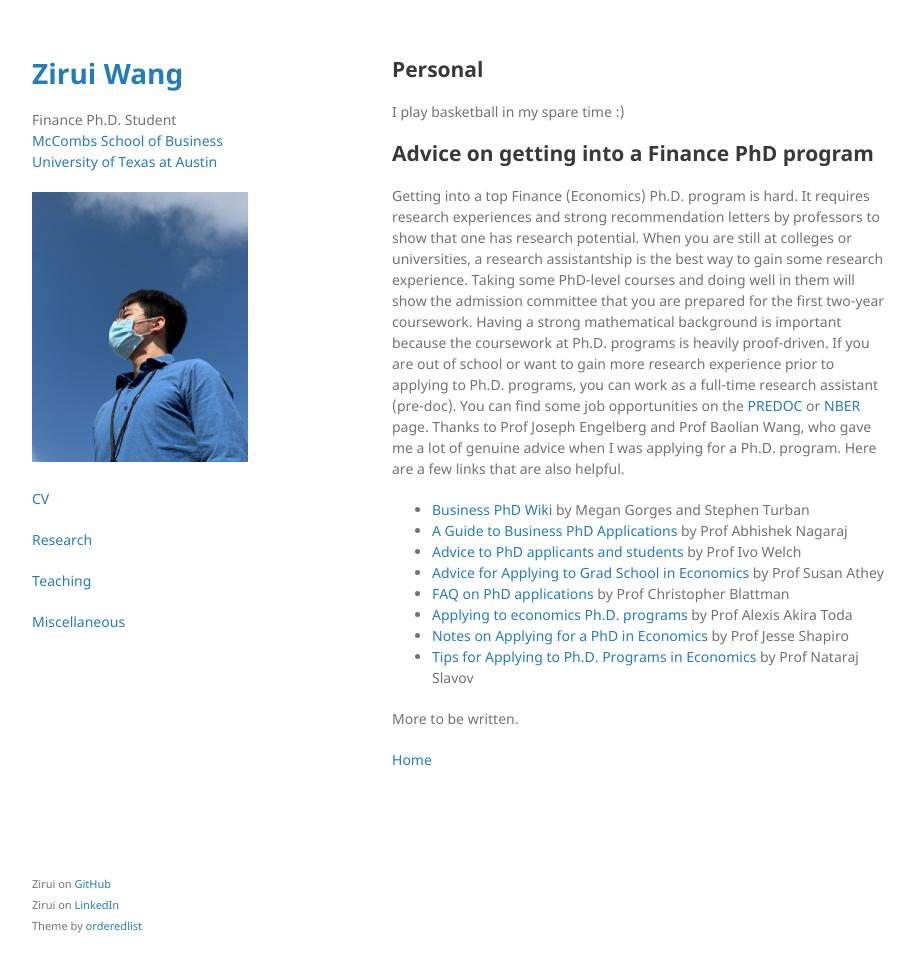
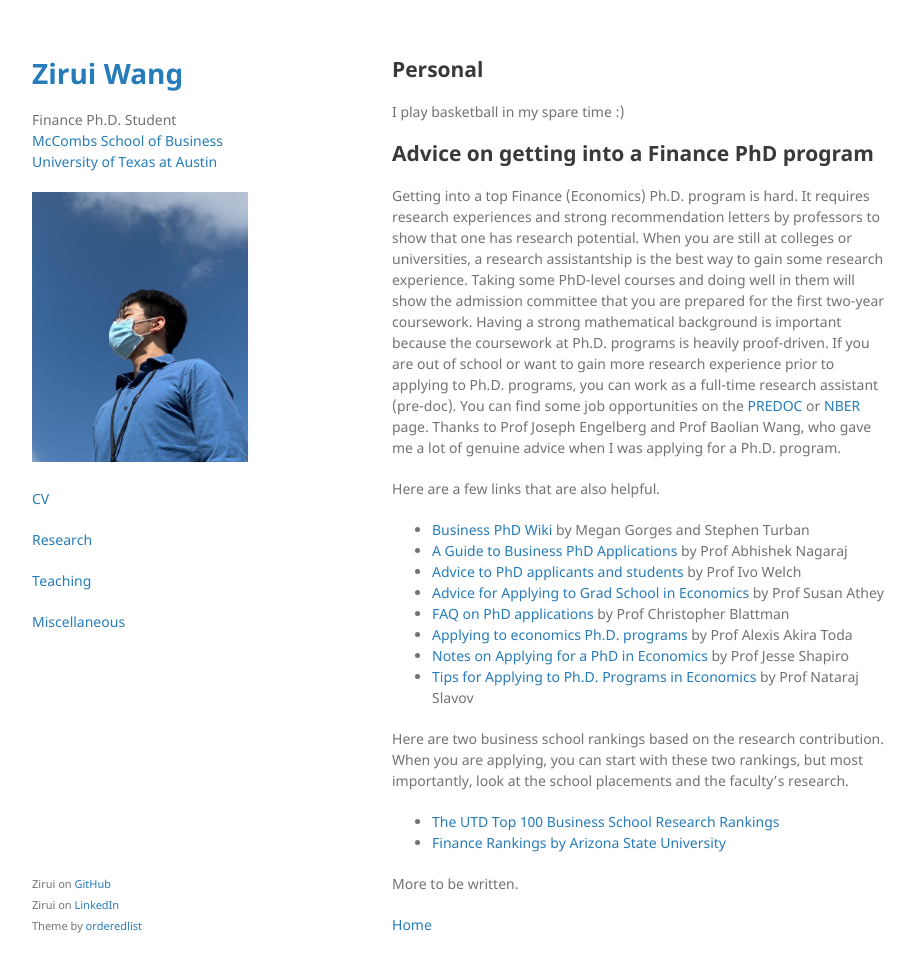
Before and after one commit to HarrisonZiruiWang/HarrisonZiruiWang.github.io, a Jekyll site: the page built from misc.md, in a window 1280 px wide and 1005 px high. Shown: the top 972 px of the window, without its empty margins (178-1093 px from the left). Built offline with Jekyll 4.4.1, drawn with Linux system fonts in a browser that asks for light colours; our own code applies the rules of GitHub Pages for plain Markdown files.

Commit message:
Update misc.md

```diff
--- a/misc.md
+++ b/misc.md
@@ -8,8 +8,9 @@
 
 ## Advice on getting into a Finance PhD program
 
-Getting into a top Finance (Economics) Ph.D. program is hard. It requires research experiences and strong recommendation letters by professors to show that one has research potential. When you are still at colleges or universities, a research assistantship is the best way to gain some research experience. Taking some PhD-level courses and doing well in them will show the admission committee that you are prepared for the first two-year coursework. Having a strong mathematical background is important because the coursework at Ph.D. programs is heavily proof-driven. If you are out of school or want to gain more research experience prior to applying to Ph.D. programs, you can work as a full-time research assistant (pre-doc). You can find some job opportunities on the <a href="https://predoc.org/opportunities" target="_black">PREDOC</a> or <a href="https://www.nber.org/career-resources/research-assistant-positions-not-nber" target="_black">NBER</a> page. Thanks to Prof Joseph Engelberg and Prof Baolian Wang, who gave me a lot of genuine advice when I was applying for a Ph.D. program. Here are a few links that are also helpful.
+Getting into a top Finance (Economics) Ph.D. program is hard. It requires research experiences and strong recommendation letters by professors to show that one has research potential. When you are still at colleges or universities, a research assistantship is the best way to gain some research experience. Taking some PhD-level courses and doing well in them will show the admission committee that you are prepared for the first two-year coursework. Having a strong mathematical background is important because the coursework at Ph.D. programs is heavily proof-driven. If you are out of school or want to gain more research experience prior to applying to Ph.D. programs, you can work as a full-time research assistant (pre-doc). You can find some job opportunities on the <a href="https://predoc.org/opportunities" target="_black">PREDOC</a> or <a href="https://www.nber.org/career-resources/research-assistant-positions-not-nber" target="_black">NBER</a> page. Thanks to Prof Joseph Engelberg and Prof Baolian Wang, who gave me a lot of genuine advice when I was applying for a Ph.D. program.
 
+Here are a few links that are also helpful.
 *   <a href="http://www.businessphdwiki.com/" target="_black">Business PhD Wiki</a> by Megan Gorges and Stephen Turban
 *   <a href="https://abhishekn.com/files/phdguide.pdf" target="_black">A Guide to Business PhD Applications</a> by Prof Abhishek Nagaraj
 *   <a href="https://www.ivo-welch.info/teaching/advicephd.html" target="_black">Advice to PhD applicants and students</a> by Prof Ivo Welch
@@ -19,6 +20,10 @@
 *   <a href="https://www.brown.edu/Research/Shapiro/pdfs/phdnotes.pdf" target="_black">Notes on Applying for a PhD in Economics</a> by Prof Jesse Shapiro
 *   <a href="http://www.sitaslavov.com/home/advice" target="_black">Tips for Applying to Ph.D. Programs in Economics</a> by Prof Nataraj Slavov
 
+Here are two business school rankings based on the research contribution. When you are applying, you can start with these two rankings, but most importantly, look at the school placements and the faculty's research.
+*   <a href="https://jindal.utdallas.edu/the-utd-top-100-business-school-research-rankings/" target="_black">The UTD Top 100 Business School Research Rankings</a>
+*   <a href="http://apps.wpcarey.asu.edu/fin-rankings/rankings/results.cfm" target="_black">Finance Rankings by Arizona State University</a>
+
 More to be written.
 
 [Home](./)
```
